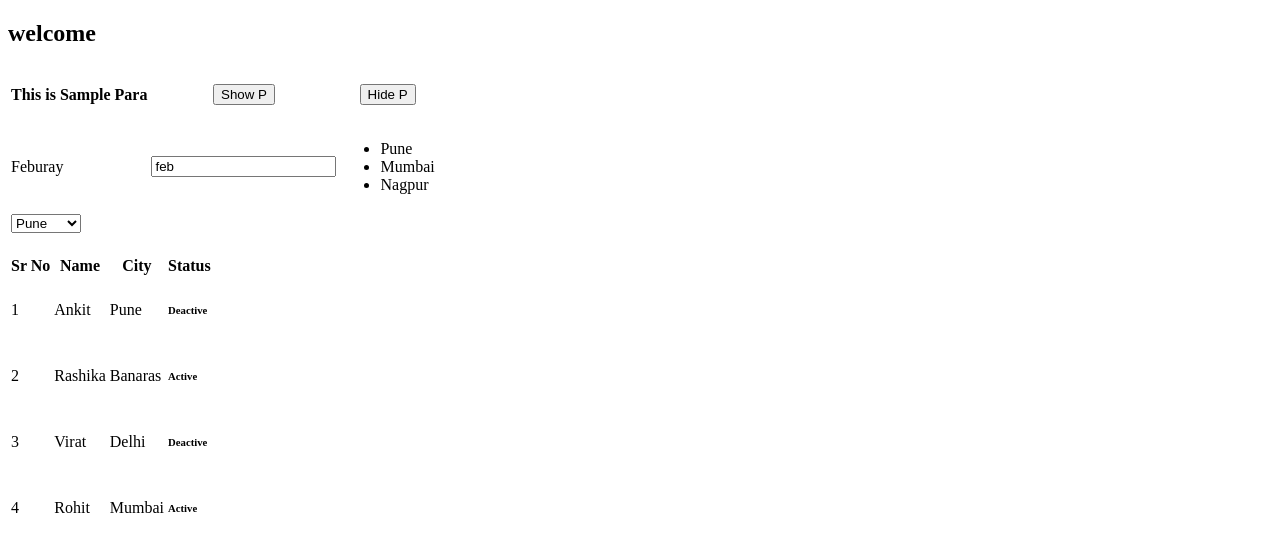
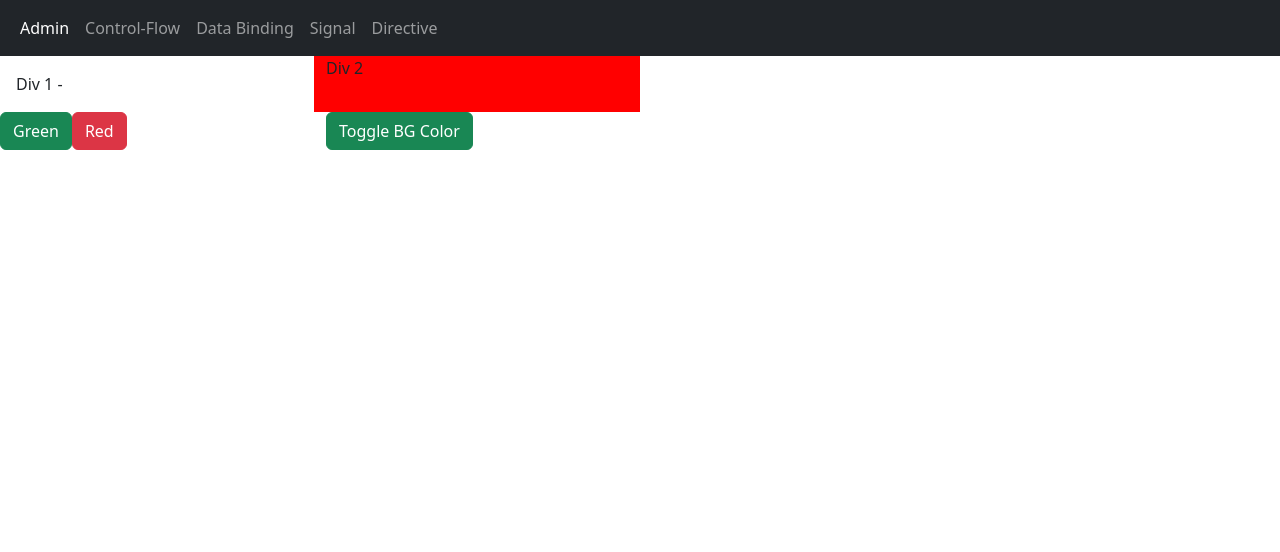
Before and after one commit to AnkitBaghel00/Learn-Angular, an Angular app: page /Attribute-dir in a window 1280 px wide. Before the commit this address led to /. Shown: the top 552 px of the page. Built offline with nearby package versions, Linux system fonts and the light colour scheme.

Commit message:
Rounting and Directives

```diff
--- a/angular.json
+++ b/angular.json
@@ -25,6 +25,7 @@
               }
             ],
             "styles": [
+              "./node_modules/bootstrap/dist/css/bootstrap.min.css",
               "src/styles.css"
             ]
           },
--- a/package.json
+++ b/package.json
@@ -29,6 +29,7 @@
     "@angular/forms": "^21.0.0",
     "@angular/platform-browser": "^21.0.0",
     "@angular/router": "^21.0.0",
+    "bootstrap": "^5.3.8",
     "rxjs": "~7.8.0",
     "tslib": "^2.3.0"
   },
--- a/src/app/app.html
+++ b/src/app/app.html
@@ -1,2 +1,25 @@
-<h2>welcome</h2>
-<app-control-flow> </app-control-flow>
+<!-- Grey with black text -->
+<nav class="navbar navbar-expand-sm bg-dark navbar-dark">
+  <div class="container-fluid">
+    <ul class="navbar-nav">
+      <li class="nav-item">
+        <a class="nav-link active" routerLink="admin">Admin</a>
+      </li>
+     <li class="nav-item">
+        <a class="nav-link" routerLink="control-flow-statment">Control-Flow</a>
+      </li>
+      <li class="nav-item">
+        <a class="nav-link" routerLink="databinding">Data Binding</a>
+      </li>
+      <li class="nav-item">
+        <a class="nav-link" routerLink="signal">Signal</a>
+      </li>
+      <li class="nav-item">
+        <a class="nav-link" routerLink="Attribute-dir">Directive</a>
+      </li>
+    </ul>
+  </div>
+</nav>
+<router-outlet>
+
+</router-outlet>
--- a/src/app/app.routes.ts
+++ b/src/app/app.routes.ts
@@ -1,3 +1,29 @@
 import { Routes } from '@angular/router';
+import { Admin } from './components/admin/admin';
+import { ControlFlow } from './components/control-flow/control-flow';
+import { DataBinding } from './components/data-binding/data-binding';
+import { SignalEx } from './components/signal-ex/signal-ex';
+import { AttDirective } from './components/att-directive/att-directive';
 
-export const routes: Routes = [];
+export const routes: Routes = [
+    {
+        path: 'admin',
+        component:Admin
+    },
+    {
+        path: 'control-flow-statment',
+        component: ControlFlow
+    },
+    {
+        path: 'databinding',
+        component:DataBinding
+    },
+    {
+        path: 'signal',
+        component: SignalEx
+    },
+    {
+        path: 'Attribute-dir',
+        component: AttDirective
+    }
+];
--- a/src/app/app.ts
+++ b/src/app/app.ts
@@ -1,5 +1,5 @@
 import { Component, signal } from '@angular/core';
-import { RouterOutlet } from '@angular/router';
+import { RouterLink, RouterOutlet } from '@angular/router';
 import { Admin } from './components/admin/admin';
 import { User } from './components/user/user';
 import { DataBinding } from './components/data-binding/data-binding';
@@ -8,7 +8,7 @@
 
 @Component({
   selector: 'app-root',
-  imports: [ControlFlow],
+  imports: [ControlFlow, RouterLink, RouterOutlet],
   templateUrl: './app.html',
   styleUrl: './app.css'
 })
--- /dev/null
+++ b/src/app/components/att-directive/att-directive.html
@@ -0,0 +1,21 @@
+<div class="row">
+    <div class="col-3">
+       <div class="p-3" [ngClass]="div1ClassName()">
+        Div 1 - {{div1ClassName()}}
+       </div>
+    </div>
+    <div class="col-3" [ngStyle]="{'background-color': isDiv2Green == true ? 'blue' : 'red'}">
+        Div 2
+    </div>
+</div>
+
+<div class="row">
+    <div class="col-3">
+        <button class="btn btn-success" (click)="setBgClass('bg-success')">Green</button>
+        <button class="btn btn-danger" (click)="setBgClass('bg-danger')">Red</button>
+    </div>
+    <div class="col-3">
+        <button class="btn btn-success" (click)="toggleDive2Color()">Toggle BG Color</button>
+
+    </div>
+</div>
--- /dev/null
+++ b/src/app/components/att-directive/att-directive.ts
@@ -0,0 +1,25 @@
+import { NgClass, NgStyle } from '@angular/common';
+import { Component, signal } from '@angular/core';
+
+@Component({
+  selector: 'app-att-directive',
+  imports: [NgClass, NgStyle],
+  templateUrl: './att-directive.html',
+  styleUrl: './att-directive.css',
+})
+export class AttDirective {
+
+  div1ClassName = signal<string>("");
+
+  isDiv2Green: boolean = false;
+
+
+
+  setBgClass(className: string){
+    this.div1ClassName.set(className);
+  }
+
+  toggleDive2Color(){
+    this.isDiv2Green = !this.isDiv2Green;
+  }
+}
--- a/src/app/components/control-flow/control-flow.html
+++ b/src/app/components/control-flow/control-flow.html
@@ -8,7 +8,7 @@
         }
        </th>
        <th>
-        <button (click)="showP()">Show P</button>
+        <button class="btn btn-success" (click)="showP()">Show P</button>
        </th>
         <th>
         <button (click)="hideP()">Hide P</button>
```
Also changed, not shown: src/app/components/att-directive/att-directive.css (added), 2 other files (tests, documents, lock files or other folders).
